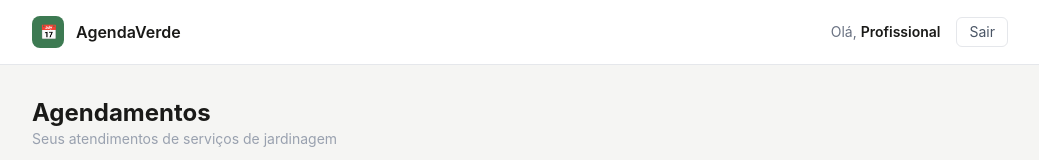
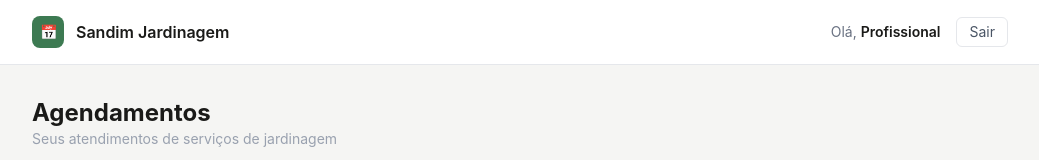
Before and after one commit to arthursandim/service-scheduling-app, a React (Vite) app: page /dashboard in a window 1280 px wide. Shown: the top 160 px of the page, without its empty margins (120-1159 px from the left). Built offline with nearby package versions, Linux system fonts and the light colour scheme; no server answers.

Commit message:
feat: rename app to Sandim Jardinagem

```diff
--- a/src/components/Header.jsx
+++ b/src/components/Header.jsx
@@ -15,7 +15,7 @@ function Header({ userName }) {
           <div className='w-8 h-8 bg-[#3d7a52] rounded-lg flex items-center justify-center text-white text-sm'>
             📅
           </div>
-          <span className='font-semibold text-[#1a1a18]'>AgendaVerde</span>
+          <span className='font-semibold text-[#1a1a18]'>Sandim Jardinagem</span>
         </div>
         <div className='flex items-center gap-4'>
           <span className='text-sm text-gray-500'>
--- a/src/pages/Login.jsx
+++ b/src/pages/Login.jsx
@@ -34,7 +34,7 @@ function Login() {
             📅
           </div>
           <div>
-            <p className='font-semibold text-[#1a1a18]'>AgendaVerde</p>
+            <p className='font-semibold text-[#1a1a18]'>Sandim Jardinagem</p>
             <p className='text-xs text-gray-400'>Gestão de agendamentos</p>
           </div>
         </div>
```
